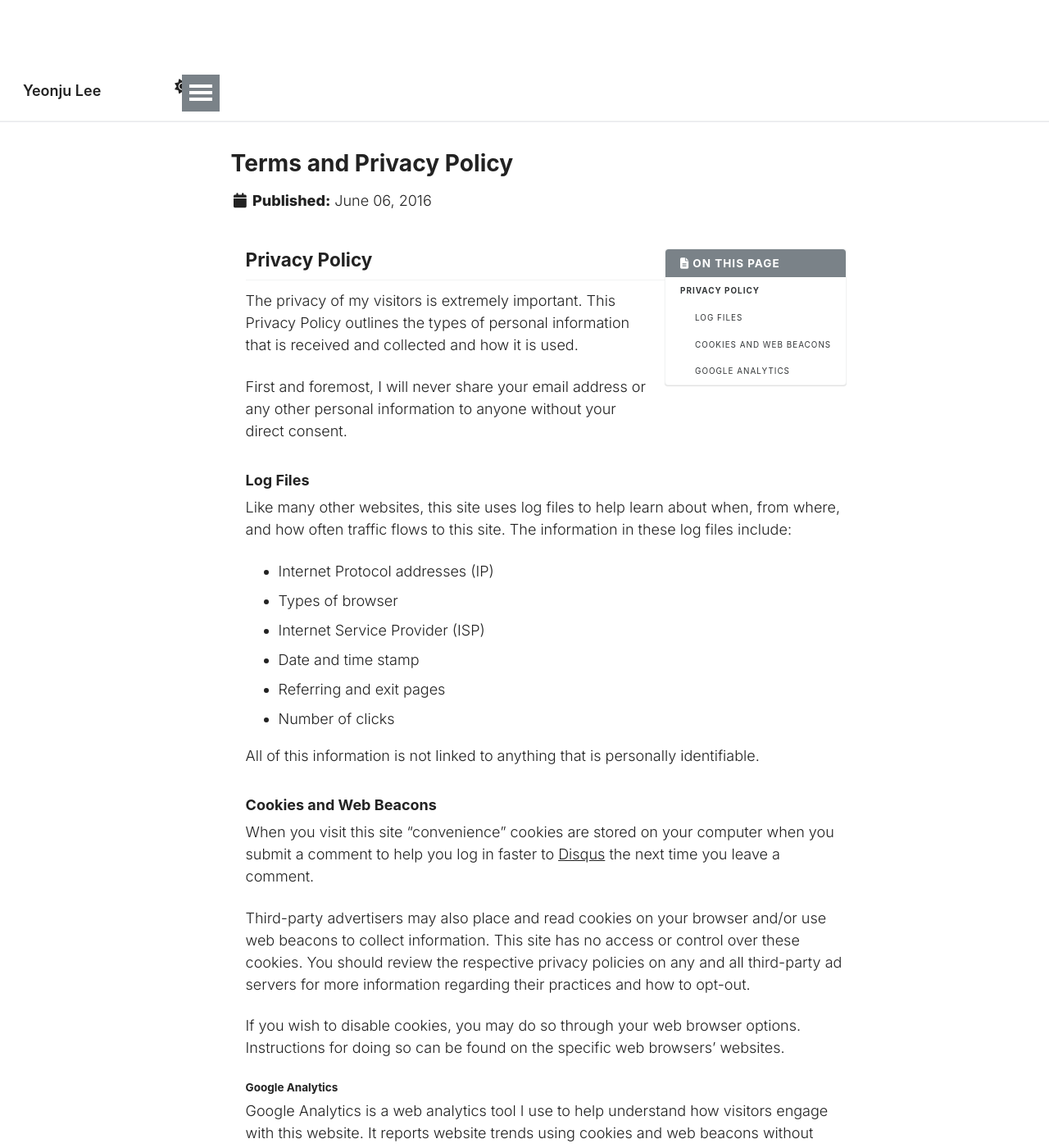
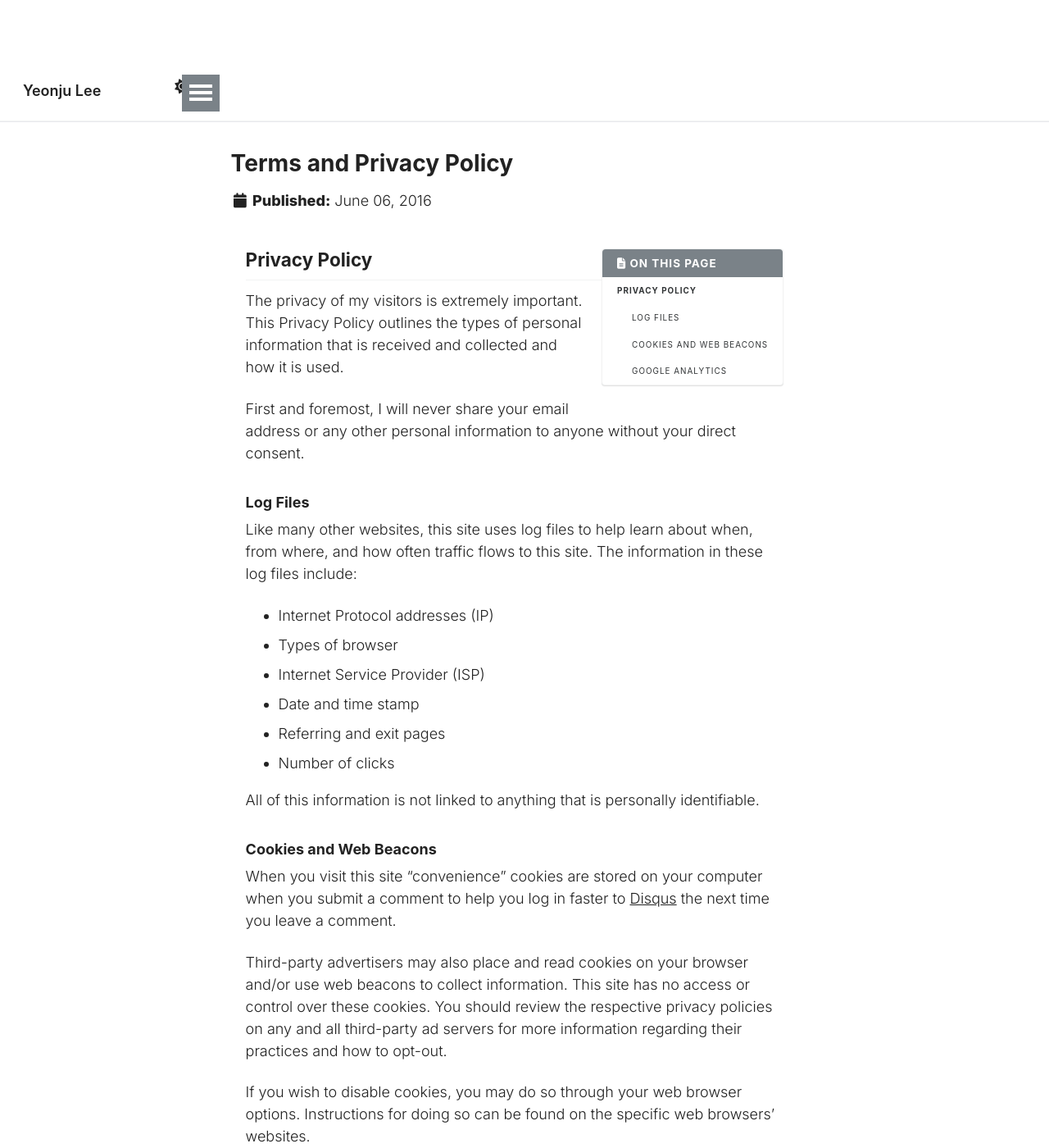
Before and after one commit to ylee845/ylee845.github.io, a Jekyll site: the page built from _pages/terms.md, in a window 1280 px wide and 1400 px high. Shown: the whole window at 82% size. Built offline with Jekyll 4.4.1, drawn with Linux system fonts in a browser that asks for light colours; a script that is not in the unit is left out.

Commit message:
Update custom.scss

```diff
--- a/_sass/custom.scss
+++ b/_sass/custom.scss
@@ -83,7 +83,7 @@ hr{
   float:none !important;
   width:100% !important;
   margin-left:0 !important;
-  max-width: 1320px;     /* 필요시 1200~1400 사이에서 조절 */
+  max-width: 90%;     /* 필요시 1200~1400 사이에서 조절 */
   margin: 0 auto;
   padding: 0 1rem;       /* 좌우 여백(좁히려면 .75rem) */
 }
```
